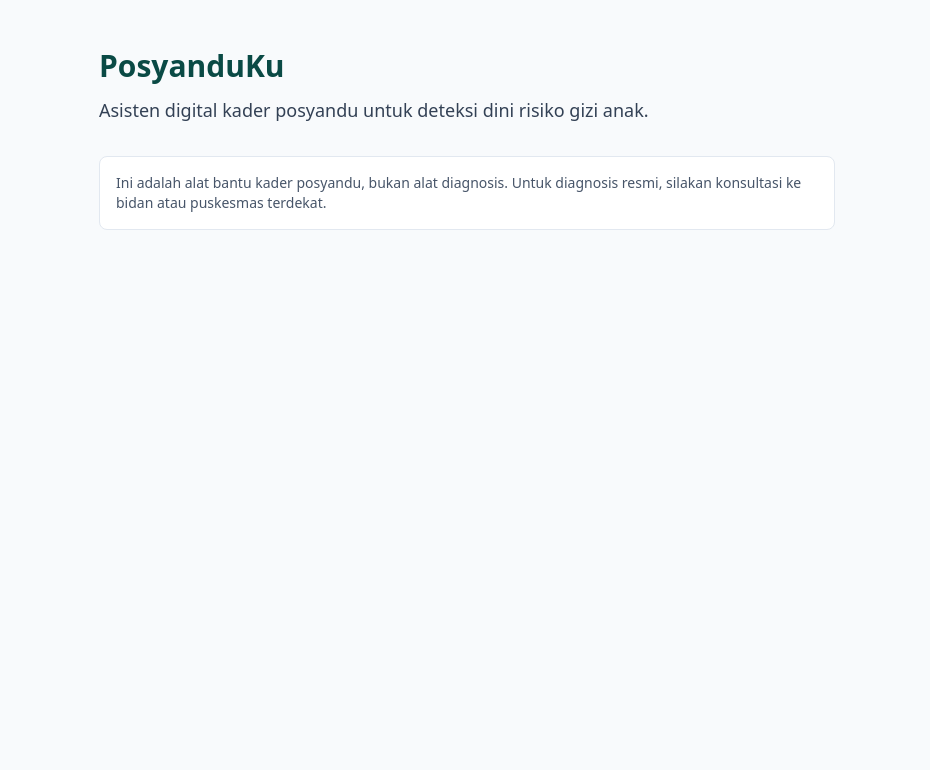
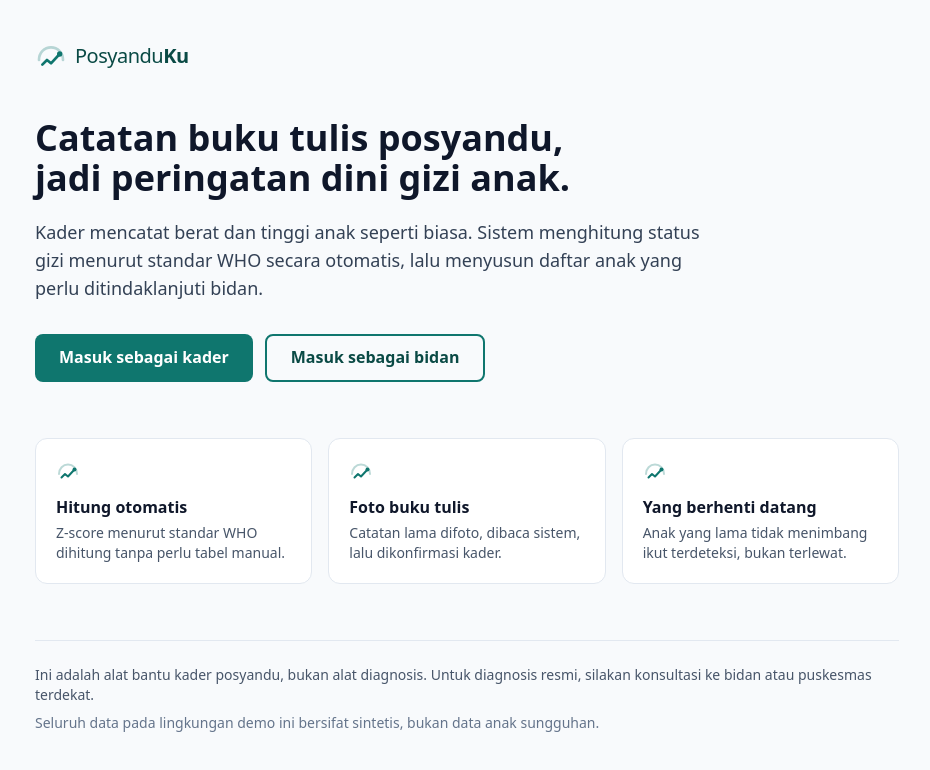
Before and after one commit to Renoslendra/Posyandu-Ku, a Next.js app: page / in a window 1280 px wide. Shown: the top 770 px of the page, without its empty margins (173-1103 px from the left). Built offline with nearby package versions, Linux system fonts and the light colour scheme.

Commit message:
feat: logo SVG inline + favicon + halaman beranda

```diff
--- a/src/app/page.tsx
+++ b/src/app/page.tsx
@@ -1,14 +1,74 @@
+import Link from "next/link";
+import { Logo, LogoLengkap } from "@/components/Logo";
+
 export default function HomePage() {
   return (
-    <main className="mx-auto max-w-3xl px-4 py-12">
-      <h1 className="text-3xl font-bold text-brand-700">PosyanduKu</h1>
-      <p className="mt-3 text-lg text-slate-700">
-        Asisten digital kader posyandu untuk deteksi dini risiko gizi anak.
+    <main className="mx-auto max-w-4xl px-4 py-10">
+      <LogoLengkap />
+
+      <h1 className="mt-10 text-3xl font-bold leading-tight text-slate-900 sm:text-4xl">
+        Catatan buku tulis posyandu,
+        <br />
+        jadi peringatan dini gizi anak.
+      </h1>
+
+      <p className="mt-5 max-w-2xl text-lg text-slate-700">
+        Kader mencatat berat dan tinggi anak seperti biasa. Sistem menghitung
+        status gizi menurut standar WHO secara otomatis, lalu menyusun daftar
+        anak yang perlu ditindaklanjuti bidan.
       </p>
-      <p className="mt-8 rounded-lg border border-slate-200 bg-white p-4 text-sm text-slate-600">
-        Ini adalah alat bantu kader posyandu, bukan alat diagnosis. Untuk
-        diagnosis resmi, silakan konsultasi ke bidan atau puskesmas terdekat.
-      </p>
+
+      <div className="mt-8 flex flex-wrap gap-3">
+        <Link
+          href="/kader"
+          className="inline-flex min-h-touch items-center rounded-lg bg-brand-500 px-6 text-base font-semibold text-white hover:bg-brand-600"
+        >
+          Masuk sebagai kader
+        </Link>
+        <Link
+          href="/bidan"
+          className="inline-flex min-h-touch items-center rounded-lg border-2 border-brand-500 px-6 text-base font-semibold text-brand-700 hover:bg-brand-50"
+        >
+          Masuk sebagai bidan
+        </Link>
+      </div>
+
+      <section className="mt-14 grid gap-4 sm:grid-cols-3">
+        {[
+          {
+            judul: "Hitung otomatis",
+            isi: "Z-score menurut standar WHO dihitung tanpa perlu tabel manual.",
+          },
+          {
+            judul: "Foto buku tulis",
+            isi: "Catatan lama difoto, dibaca sistem, lalu dikonfirmasi kader.",
+          },
+          {
+            judul: "Yang berhenti datang",
+            isi: "Anak yang lama tidak menimbang ikut terdeteksi, bukan terlewat.",
+          },
+        ].map((k) => (
+          <div
+            key={k.judul}
+            className="rounded-xl border border-slate-200 bg-white p-5"
+          >
+            <Logo ukuran={24} className="text-brand-500" />
+            <h2 className="mt-3 font-semibold text-slate-900">{k.judul}</h2>
+            <p className="mt-1 text-sm text-slate-600">{k.isi}</p>
+          </div>
+        ))}
+      </section>
+
+      <footer className="mt-14 space-y-2 border-t border-slate-200 pt-6 text-sm text-slate-600">
+        <p>
+          Ini adalah alat bantu kader posyandu, bukan alat diagnosis. Untuk
+          diagnosis resmi, silakan konsultasi ke bidan atau puskesmas terdekat.
+        </p>
+        <p className="text-slate-500">
+          Seluruh data pada lingkungan demo ini bersifat sintetis, bukan data
+          anak sungguhan.
+        </p>
+      </footer>
     </main>
   );
 }
--- /dev/null
+++ b/src/components/Logo.tsx
@@ -0,0 +1,70 @@
+/**
+ * Logo PosyanduKu.
+ *
+ * Konsep: dua bentuk yang saling melindungi. Lengkung luar adalah tangan atau
+ * naungan kader, bentuk di dalamnya adalah anak. Titik pada lengkung membentuk
+ * garis pertumbuhan yang naik, menautkan gagasan pemantauan dengan gagasan
+ * perlindungan.
+ *
+ * Dibuat sebagai SVG inline, bukan berkas gambar, agar warnanya mengikuti
+ * konteks (currentColor) dan tidak menambah permintaan jaringan. Hal terakhir
+ * penting karena aplikasi harus ringan di koneksi lambat.
+ */
+
+export function Logo({
+  className = "",
+  ukuran = 32,
+}: {
+  className?: string;
+  ukuran?: number;
+}) {
+  return (
+    <svg
+      width={ukuran}
+      height={ukuran}
+      viewBox="0 0 48 48"
+      fill="none"
+      className={className}
+      role="img"
+      aria-label="Logo PosyanduKu"
+    >
+      {/* Naungan: lengkung terbuka yang memeluk bentuk di dalamnya. */}
+      <path
+        d="M6 30c0-11 8-19 18-19s18 8 18 19"
+        stroke="currentColor"
+        strokeWidth="4"
+        strokeLinecap="round"
+        opacity="0.28"
+      />
+
+      {/* Garis pertumbuhan yang naik, sekaligus menjadi lengan naungan. */}
+      <path
+        d="M11 37l7-7 6 5 13-14"
+        stroke="currentColor"
+        strokeWidth="4"
+        strokeLinecap="round"
+        strokeLinejoin="round"
+      />
+
+      {/* Titik pemantauan pada puncak garis: tiap titik adalah satu kunjungan. */}
+      <circle cx="37" cy="21" r="4" fill="currentColor" />
+    </svg>
+  );
+}
+
+/**
+ * Logo lengkap dengan nama produk.
+ *
+ * "Posyandu" memakai bobot normal dan "Ku" memakai bobot tebal, menegaskan
+ * bahwa aplikasi ini milik kader dan keluarga yang memakainya.
+ */
+export function LogoLengkap({ className = "" }: { className?: string }) {
+  return (
+    <span className={`inline-flex items-center gap-2 ${className}`}>
+      <Logo ukuran={32} className="text-brand-500" />
+      <span className="text-xl tracking-tight text-brand-700">
+        Posyandu<span className="font-bold">Ku</span>
+      </span>
+    </span>
+  );
+}
```
Also changed, not shown: src/app/icon.svg (added).
